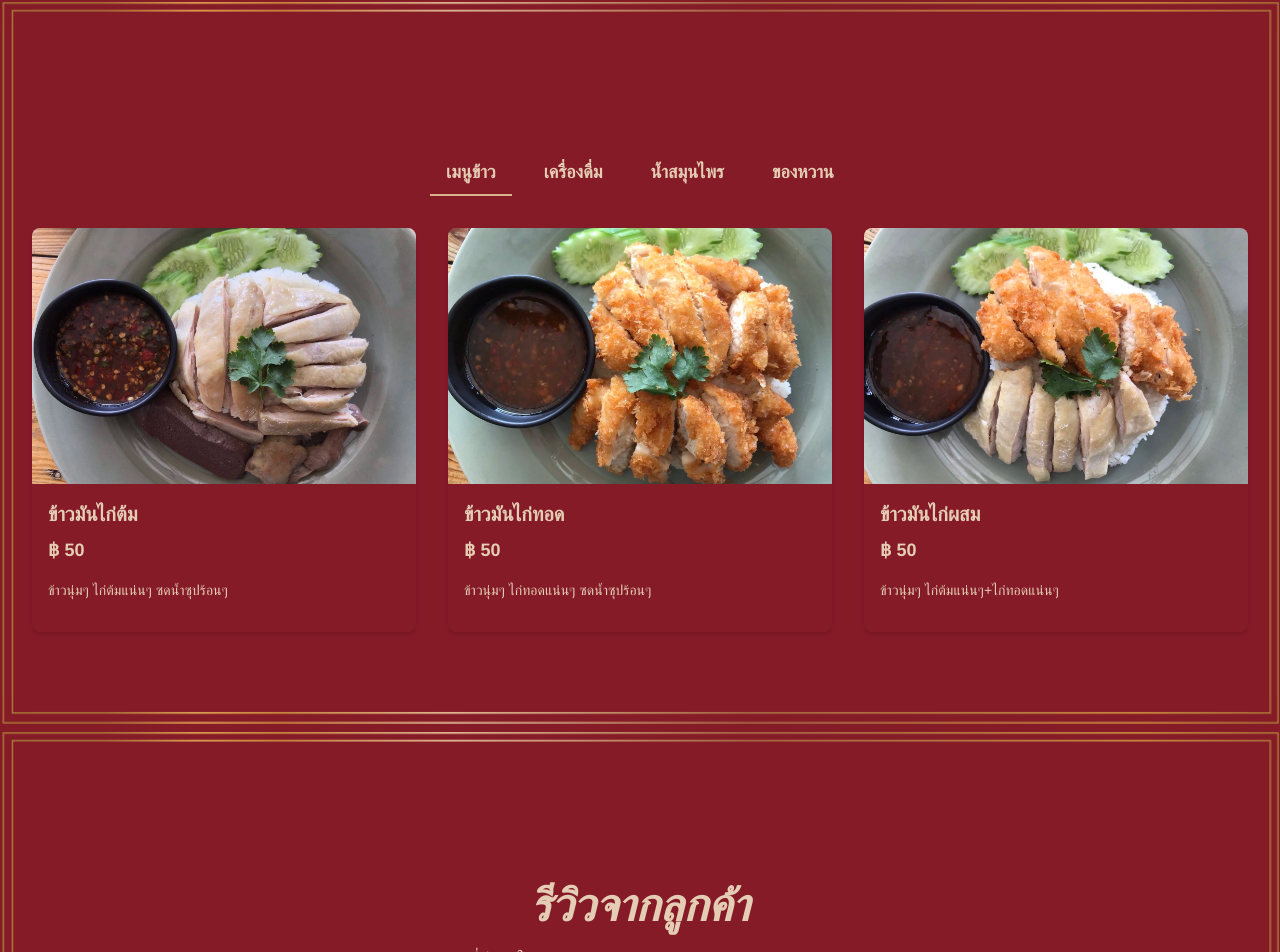
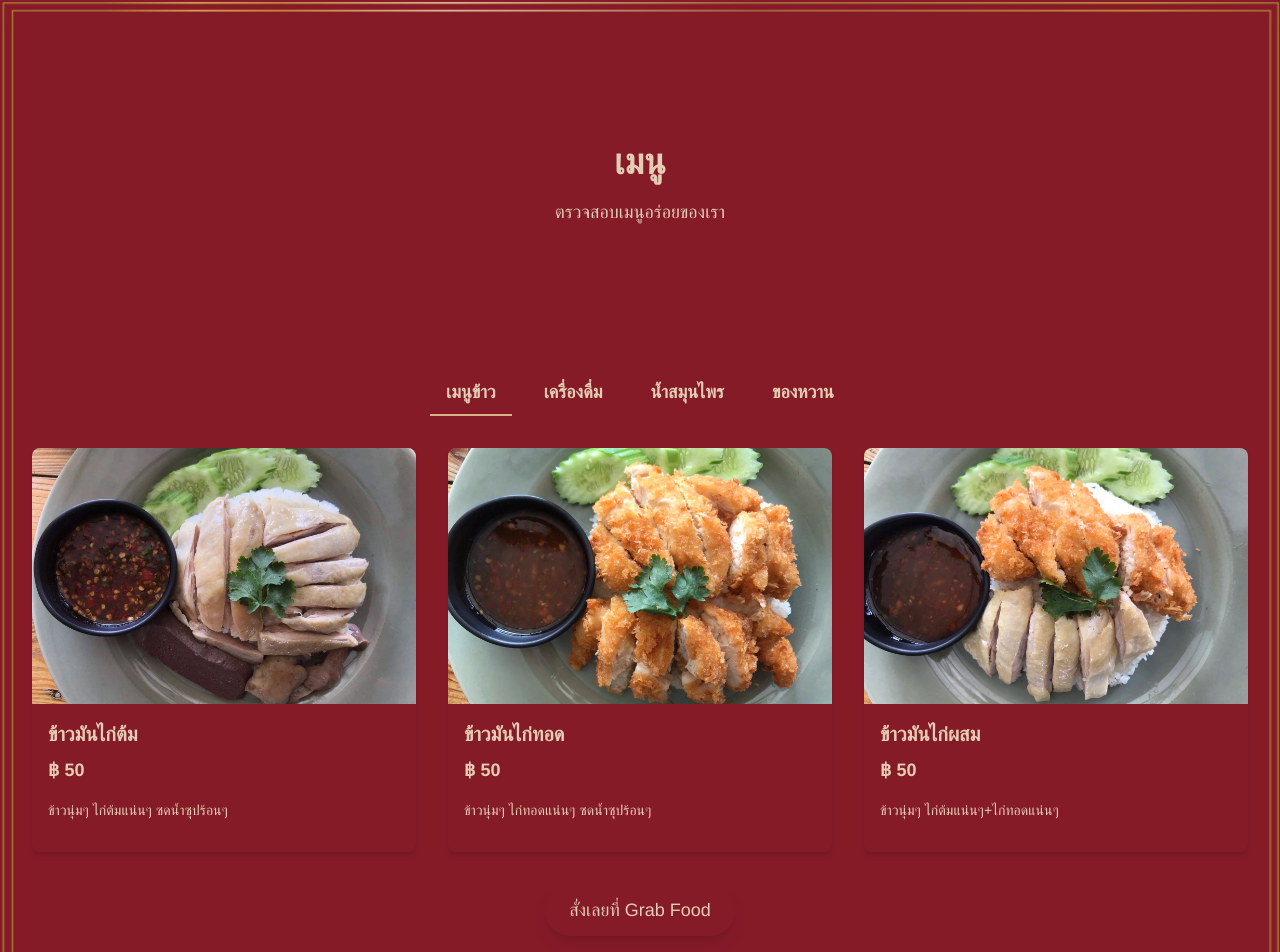
Before and after one commit to rubnganpanha/lungtumkhaomunkai, a Next.js app: page / in a window 1280 px wide. Shown: the part 1395-2347 px from the top of the page. Built offline with nearby package versions, Linux system fonts and the light colour scheme.

Commit message:
redesign menu

```diff
--- a/src/app/globals.css
+++ b/src/app/globals.css
@@ -49,8 +49,7 @@
     url("/fonts/Helvetica-BoldOblique.woff2") format("woff2"),
     url("/fonts/Helvetica-BoldOblique.woff") format("woff"),
     url("/fonts/Helvetica-BoldOblique.ttf") format("truetype"),
-    url("/fonts/Helvetica-BoldOblique.svg#Helvetica-BoldOblique")
-      format("svg");
+    url("/fonts/Helvetica-BoldOblique.svg#Helvetica-BoldOblique") format("svg");
   font-weight: bold;
   font-style: italic;
   font-display: swap;
@@ -457,3 +456,20 @@
     font-size: 2.5rem;
   }
 }
+
+.bg-image-placeholder {
+  background-color: #f0f0f0; /* Placeholder color */
+  min-height: 700px; /* Set a height for the placeholder */
+}
+
+@media (max-width: 768px) {
+  .grid-cols-2 {
+    grid-template-columns: 1fr; /* ปรับให้มี 1 คอลัมน์บนหน้าจอมือถือ */
+  }
+}
+
+@media (min-width: 1024px) {
+  .max-w-lg {
+    max-width: 50%; /* ลดขนาด content สำหรับ desktop */
+  }
+}
--- a/src/app/layout.tsx
+++ b/src/app/layout.tsx
@@ -63,6 +63,8 @@ export default function RootLayout({
   return (
     <html lang="en">
       <head>
+        <link rel="preload" href="/img/hero/bg-lungtum4.webp" as="image" />
+
         {/* เพิ่ม Google Site Verification */}
         <meta
           name="google-site-verification"
--- a/src/components/Hero.tsx
+++ b/src/components/Hero.tsx
@@ -21,7 +21,7 @@ function Hero() {
   return (
     <section
       id="hero"
-      className="min-h-[700px] lg:bg-hero lg:bg-cover lg:bg-right "
+      className="min-h-[700px] bg-image-placeholder lg:bg-hero lg:bg-cover lg:bg-right "
     >
       <Header />
 
--- a/src/components/Menu.tsx
+++ b/src/components/Menu.tsx
@@ -4,9 +4,11 @@ import { menuData } from "@/constants";
 import Image from "next/image";
 import { motion } from "framer-motion";
 import Link from "next/link";
+import { fadeIn, staggerContainer } from "../../public/assets/variants";
 
 const Menu = () => {
-  const { categories, menuItems } = menuData;
+  const { categories, menuItems, title, subtitle, modelImg, btnText, btnURL } =
+    menuData;
   const [activeTab, setActiveTab] = useState(categories[0]);
 
   // Filter items based on active tab
@@ -15,9 +17,33 @@ const Menu = () => {
   return (
     <section
       id="menu"
-      className="border-image relative top-[340px] lg:top-[250px] z-10 h-auto pt-[60px] md:pt-[120px] pb-16"
+      className="border-image relative top-[340px] lg:top-[250px] z-10 h-auto  pb-16"
     >
       <div className="container mx-auto px-4 md:px-0">
+        {/* text */}
+        <div className="relative top-0 z-10 h-auto pt-16 md:pt-20 lg:pt-28 pb-16">
+          <motion.div
+            variants={staggerContainer(0, 0)}
+            initial="hidden"
+            whileInView={"show"}
+            viewport={{ once: false, amount: 0.1 }}
+            className="flex flex-col items-center text-center mb-12"
+          >
+            <motion.h2
+              variants={fadeIn("down", "tween", 0.2, 1.6)}
+              className="text-3xl md:text-4xl font-bold mb-4"
+            >
+              {title}
+            </motion.h2>
+            <motion.p
+              variants={fadeIn("down", "tween", 0.4, 1.6)}
+              className="text-base md:text-lg mb-8"
+            >
+              {subtitle}
+            </motion.p>
+          </motion.div>
+        </div>
+
         {/* Tab List */}
         <div className="flex justify-center mb-8 flex-wrap">
           {categories.map((tab) => (
@@ -73,6 +99,20 @@ const Menu = () => {
             </motion.div>
           ))}
         </motion.div>
+
+        {/* Button Section */}
+        <div className="mt-8 text-center">
+          <Link href={btnURL} legacyBehavior>
+            <a
+              className="inline-block bg-primary-main  py-3 px-6 rounded-full shadow-lg transition-transform duration-300 hover:bg-primary-hover hover:scale-105"
+              target="_blank"
+              rel="noopener noreferrer"
+              title={btnText}
+            >
+              {btnText}
+            </a>
+          </Link>
+        </div>
       </div>
     </section>
   );
--- a/tailwind.config.ts
+++ b/tailwind.config.ts
@@ -66,6 +66,7 @@ const config: Config = {
 
       },
 
+
     },
   },
   plugins: [],
```
